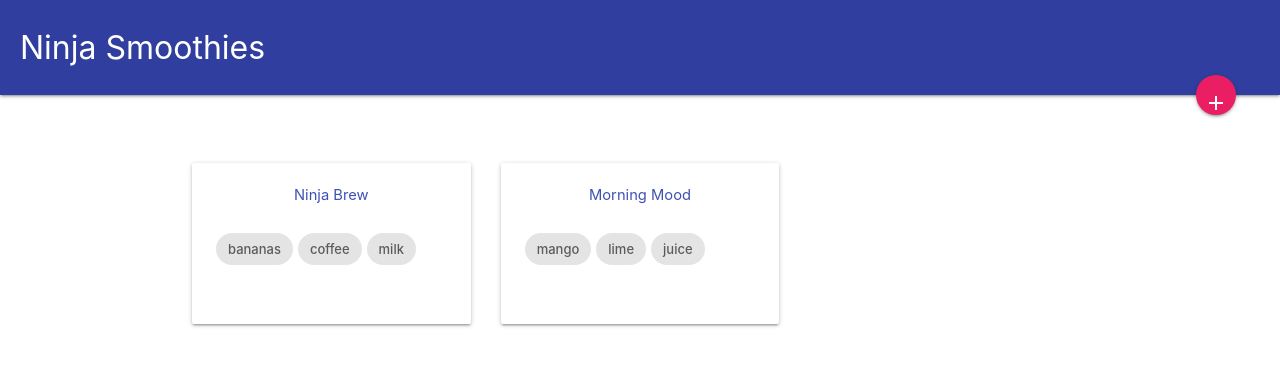
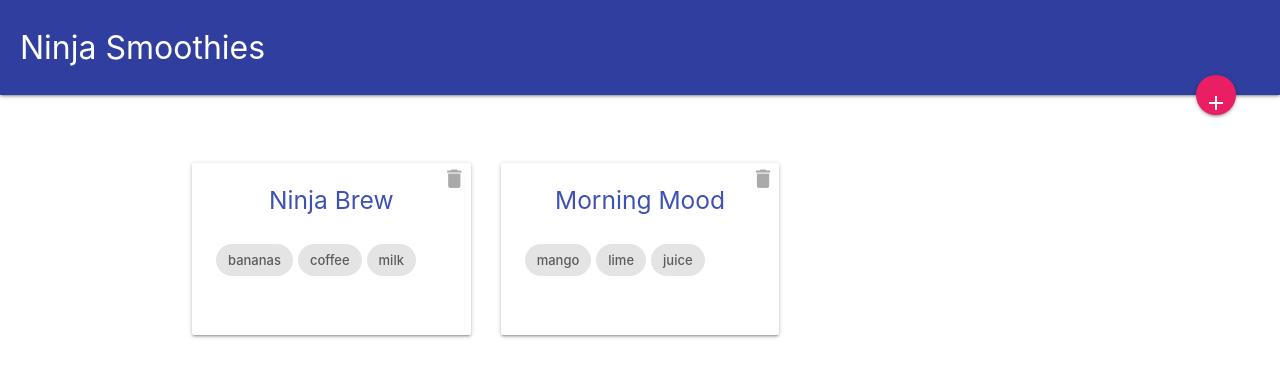
Before and after one commit to YoonjuSeo/vue-firebase, a Vue app in the folder ninja-smoothies/: page / in a window 1280 px wide. Shown: the top 376 px of the page. Built offline with nearby package versions, Linux system fonts and the light colour scheme.

Commit message:
41 deletint(local) data 190226

```diff
--- a/ninja-smoothies/src/components/Index.vue
+++ b/ninja-smoothies/src/components/Index.vue
@@ -2,6 +2,7 @@
   <div class = "index container">
     <div class="card" v-for="smoothie in smoothies" :key="smoothie.id">
       <div class="card-content">
+        <i class="material-icons delete" @click="deleteSmoothie(smoothie.id)">delete</i>
         <h2 class="indigo-text">{{ smoothie.title }}</h2>
         <ul class="ingredients">
           <li v-for="(ing, index) in smoothie.ingredients" :key="index">
@@ -23,6 +24,13 @@
         { title: 'Morning Mood', slug: 'morning-mood', ingredients:['mango','lime','juice'], id :2}
       ]
     }
+  },
+  methods:{
+    deleteSmoothie(id){
+      this.smoothies = this.smoothies.filter(smoothie => {
+        return smoothie.id != id
+      })
+    }
   }
 }
 </script>
@@ -36,7 +44,7 @@
   margin-top: 60px;
 }
 .index h2{
-  font-size: 1.8ex;
+  font-size: 3ex;
   text-align: center;
   margin-top: 0;
 }
@@ -46,4 +54,12 @@
 .index .ingredients li{
   display: inline-block;
 }
+.index .delete{
+  position: absolute;
+  top: 4px;
+  right: 4px;
+  cursor: pointer;
+  color: #aaa;
+  font-size:  3ex;
+}
 </style>
```
